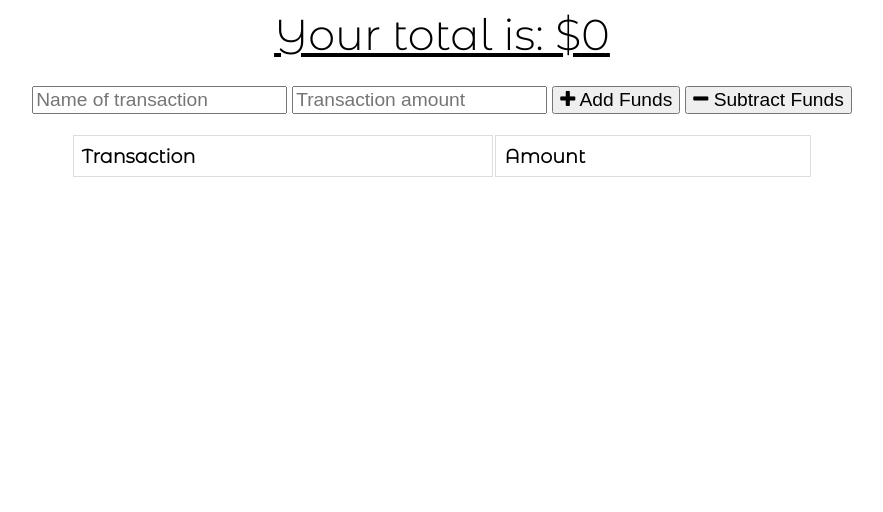
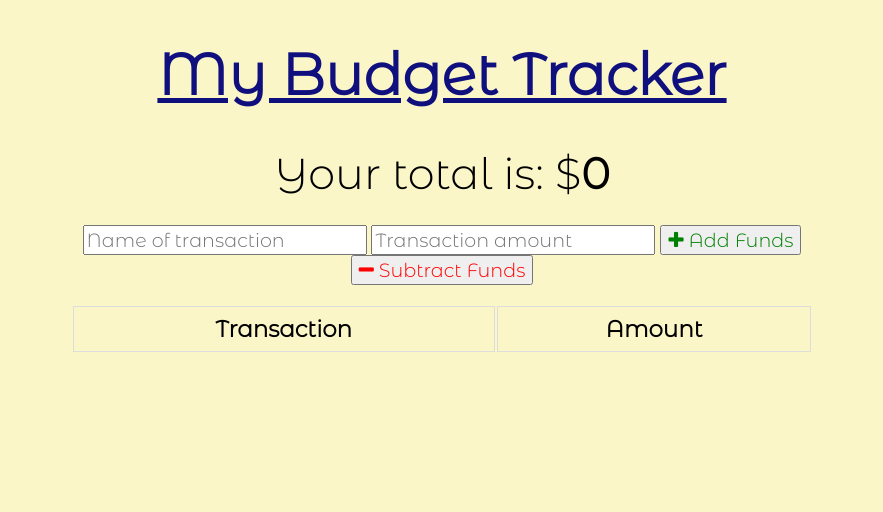
Before and after one commit to Torontow/MT-Budget_Tracker, a website: page public/index.html in a window 1280 px wide. Shown: the whole page, without its empty margins (198-1081 px from the left). Drawn offline with nearby package versions, Linux system fonts and the light colour scheme; no server answers.

Commit message:
Added further CSS

```diff
--- a/public/index.html
+++ b/public/index.html
@@ -16,6 +16,7 @@
 <body>
   <div class="wrapper">
     <div class="total">
+      <h1>My Budget Tracker</h1>
       <div class="total">Your total is: $<span id="total">0</span></div>
     </div>
 
@@ -30,8 +31,8 @@
     <div class="transactions">
       <table>
         <thead>
-          <th>Transaction</th>
-          <th>Amount</th>
+          <th class="col-head">Transaction</th>
+          <th class="col-head">Amount</th>
         </thead>
         <tbody id="tbody">
 
--- a/public/styles.css
+++ b/public/styles.css
@@ -1,11 +1,12 @@
 body {
   font-size: 120%;
   font-family: 'Montserrat Alternates', Arial, sans-serif;
+  background-color: rgb(251, 246, 200);
 }
 
 button, input {
   font-size: 100%;
-  font-family: Arial;
+  font-family: 'Montserrat Alternates', Arial, sans-serif;
 }
 
 table {
@@ -22,6 +23,11 @@ tr:nth-child(even) {
   background-color: #dddddd;
 }
 
+.col-head {
+  text-align: center;
+  font-weight: bold;
+  font-size: 120%;
+}
 .error {
   color: red;
 }
@@ -34,7 +40,6 @@ tr:nth-child(even) {
 
 .total {
   font-size: 150%;
-  text-decoration: underline;
 }
 
 .form {
@@ -49,3 +54,20 @@ tr:nth-child(even) {
   width: 90%;
   margin: 0 auto;
 }
+
+#total {
+  font-weight: bold;
+}
+
+#add-btn{
+  color: green
+}
+
+#sub-btn {
+  color: red
+}
+
+h1 {
+  color: rgb(15, 15, 126);
+  text-decoration: underline;
+}
```
